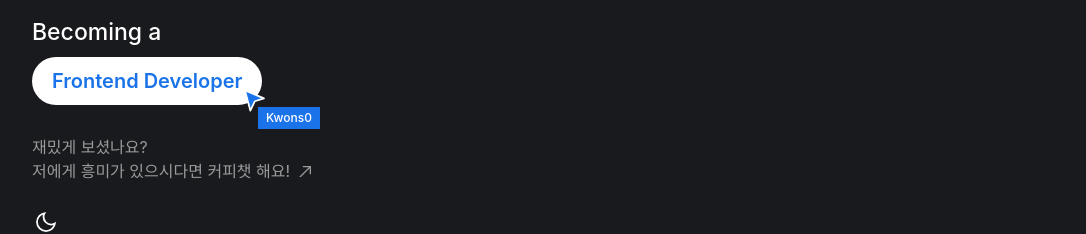
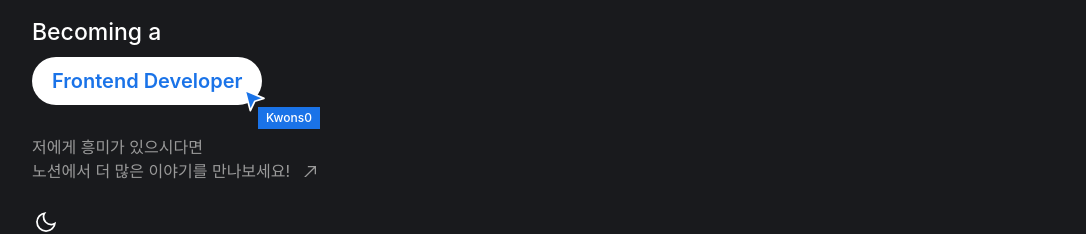
Before and after one commit to kwons0/pf-24, a React (Create React App) app: page / in a window 1280 px wide. Shown: the part 2320-2554 px from the top of the page, without its empty margins (95-1181 px from the left). Built offline with nearby package versions, Linux system fonts and the light colour scheme.

Commit message:
박스 상단 커피>노션으로 내용 수정

```diff
--- a/src/Components/boxTitle.tsx
+++ b/src/Components/boxTitle.tsx
@@ -3,6 +3,7 @@ import { useRecoilValue, useSetRecoilState } from "recoil";
 import { isDarkAtom } from "../atom";
 import { CURSOR, DARKTHEME, LIGHTTHEME, LINKICON } from "./svg";
 import { breakpoints, darkTheme, lightTheme } from "../theme";
+import { Link } from "react-router-dom";
 
 const mediaTablet = `@media (max-width: ${breakpoints.tablet})`;
 
@@ -22,7 +23,7 @@ const Cursor = styled.div`
         margin: -8px 0 0 15px; font-weight: 500;
     }
 `
-const Coffee = styled.div`color: ${(props)=>props.theme.gray4}; line-height: 1.5; margin: 30px 0 25px;`
+const Goto = styled.div`color: ${(props)=>props.theme.gray4}; line-height: 1.5; margin: 30px 0 25px;`
 const Mode = styled.div`cursor:pointer; display:inline-block; width: fit-content;`
 
 function BoxTitle() {
@@ -43,7 +44,12 @@ function BoxTitle() {
                             <Cursor><CURSOR/><p>Kwons0</p></Cursor>
                         </Create>
                     </div>
-                    <Coffee>재밌게 보셨나요?<br/>저에게 흥미가 있으시다면 <a href="tel:+821044300820">커피챗 해요!&nbsp;&nbsp;<LINKICON color={isDark? darkTheme.gray4 : lightTheme.gray4}/></a></Coffee>
+                    <Goto>저에게 흥미가 있으시다면<br/>
+                        <Link to="https://www.notion.so/4b845658b5d5423e9e6f08758bc900b7" target="_black">
+                            노션에서 더 많은 이야기를 만나보세요! &nbsp;&nbsp;
+                            <LINKICON color={isDark? darkTheme.gray4 : lightTheme.gray4}/>
+                        </Link>
+                    </Goto>
                     <Mode onClick={toggleAtom}>{ isDark ? <DARKTHEME/> : <LIGHTTHEME/> }</Mode>
                 </TitleBox>
 
```
